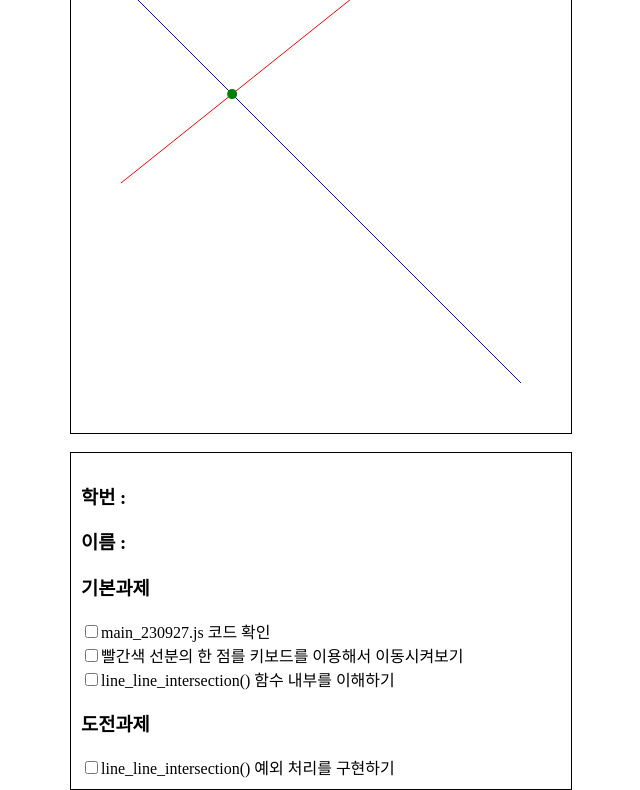
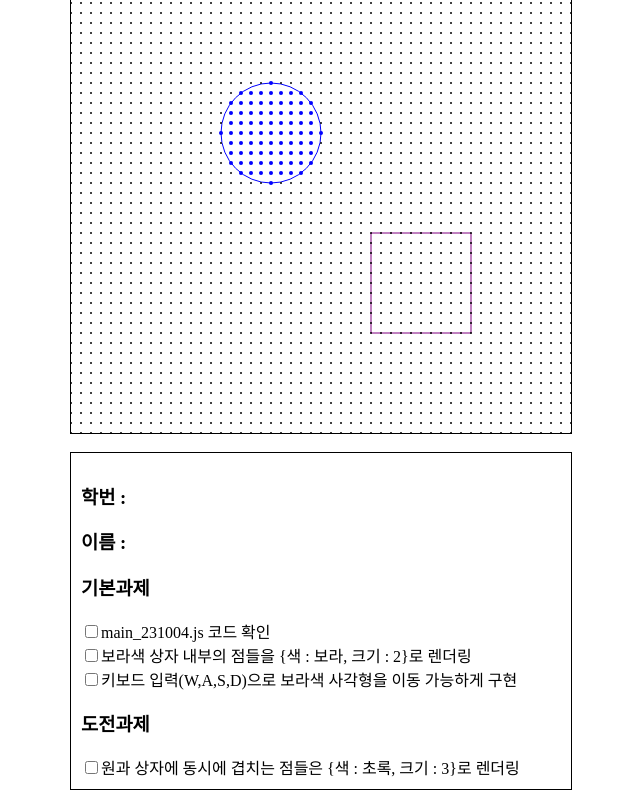
Before and after one commit to youngjinDAU/-AIE305-Computer-Graphics, a plain HTML site: page index.html in a window 1280 px wide. Shown: the part 195-985 px from the top of the page, without its empty margins (319-959 px from the left). Drawn offline with nearby package versions, Linux system fonts and the light colour scheme.

Commit message:
231004 lab code

```diff
--- a/index.html
+++ b/index.html
@@ -15,19 +15,20 @@
 </head>
 <body>
     <h1>[AIE305] Computer Graphics Lab</h1>
-    <h2>Intersections</h2>
+    <h2>Inside / Outside</h2>
     <canvas id="myCanvas" width="500" height="500"></canvas>
     <br>
     <div id="hw">
       <h3>학번 : </h3>
       <h3>이름 : </h3>
       <h3>기본과제 </h3>
-      <input type="checkbox" id="hw1" name="hw1" /><label for="hw1">main_230927.js 코드 확인</label><br>
-      <input type="checkbox" id="hw2" name="hw2" /><label for="hw2">빨간색 선분의 한 점를 키보드를 이용해서 이동시켜보기</label><br>
-      <input type="checkbox" id="hw3" name="hw3" /><label for="hw3">line_line_intersection() 함수 내부를 이해하기</label><br>
+      <input type="checkbox" id="hw1" name="hw1" /><label for="hw1">main_231004.js 코드 확인</label><br>
+      <input type="checkbox" id="hw2" name="hw2" /><label for="hw2">보라색 상자 내부의 점들을 {색 : 보라, 크기 : 2}로 렌더링    </label><br>
+      <input type="checkbox" id="hw3" name="hw3" /><label for="hw3">키보드 입력(W,A,S,D)으로 보라색 사각형을 이동 가능하게 구현    </label><br>
       <h3>도전과제 </h3>
-      <input type="checkbox" id="hw4" name="hw4" /><label for="hw4">line_line_intersection() 예외 처리를 구현하기</label><br>
+      <input type="checkbox" id="hw4" name="hw4" /><label for="hw4">원과 상자에 동시에 겹치는 점들은 {색 : 초록, 크기 : 3}로 렌더링
+    </label><br>
     </div>
 </body>
 </html>
-<script src="js/main_230927.js"></script>
+<script src="js/main_231004.js"></script>
--- /dev/null
+++ b/js/main_231004.js
@@ -0,0 +1,86 @@
+let c = document.getElementById("myCanvas");
+let ctx = c.getContext("2d");
+
+let circleData = { center: new THREE.Vector2(200, 200), radius: 50 };
+
+let boxData = { min: new THREE.Vector2(300, 300), max: new THREE.Vector2(400, 400) };
+
+function draw_circle(data) {
+    ctx.beginPath();
+    ctx.arc(data.center.x, data.center.y, data.radius, 0, 2 * Math.PI);
+    ctx.stroke();
+}
+
+function draw_box(data) {
+    ctx.beginPath();
+    ctx.rect(data.min.x, data.min.y, data.max.x - data.min.x, data.max.y - data.min.y);
+    ctx.stroke();
+}
+
+function draw_point(pt, color, size) {
+    ctx.fillStyle = color;
+    ctx.beginPath();
+    ctx.arc(pt.x, pt.y, size, 0, 2 * Math.PI);
+    ctx.fill();
+}
+
+function is_pt_inside_circle(pt, circle) {
+    return pt.distanceTo(circle.center) <= circle.radius;
+}
+
+function is_pt_inside_box(pt, box) {
+    return false; //Need to write!
+}
+
+function draw_sample_point() {
+    for (i = 0; i <= 500; i += 10) {
+        for (j = 0; j <= 500; j += 10) {
+            let pt = new THREE.Vector2(i, j);
+            let color = 'black';
+            let size = 1;
+            if (is_pt_inside_circle(pt, circleData)) {
+                color = 'blue';
+                size = 2;
+            }
+            else if (is_pt_inside_box(pt, boxData)) {
+                color = 'purple';
+                size = 2;
+            }
+            draw_point(pt, color, size);
+        }
+    }
+}
+
+function draw_image() {
+    ctx.strokeStyle = "blue";
+    draw_circle(circleData);
+
+    ctx.strokeStyle = "purple";
+    draw_box(boxData);
+
+    draw_sample_point();
+}
+
+//Keyboard Input
+function keyDown(e) {
+    if (e.key === 'ArrowRight' || e.key === 'Right')
+        circleData.center.x += 5;
+    else if (e.key === 'ArrowLeft' || e.key === 'Left')
+        circleData.center.x -= 5;
+    else if (e.key === 'ArrowUp' || e.key === 'Up')
+        circleData.center.y -= 5;
+    else if (e.key === 'ArrowDown' || e.key === 'Down')
+        circleData.center.y += 5;
+}
+
+//Animation Callback
+function clear() {
+    ctx.clearRect(0, 0, c.width, c.height);
+}
+function update() {
+    clear();
+    draw_image();
+    requestAnimationFrame(update);
+}
+update();
+document.addEventListener('keydown', keyDown);
```
